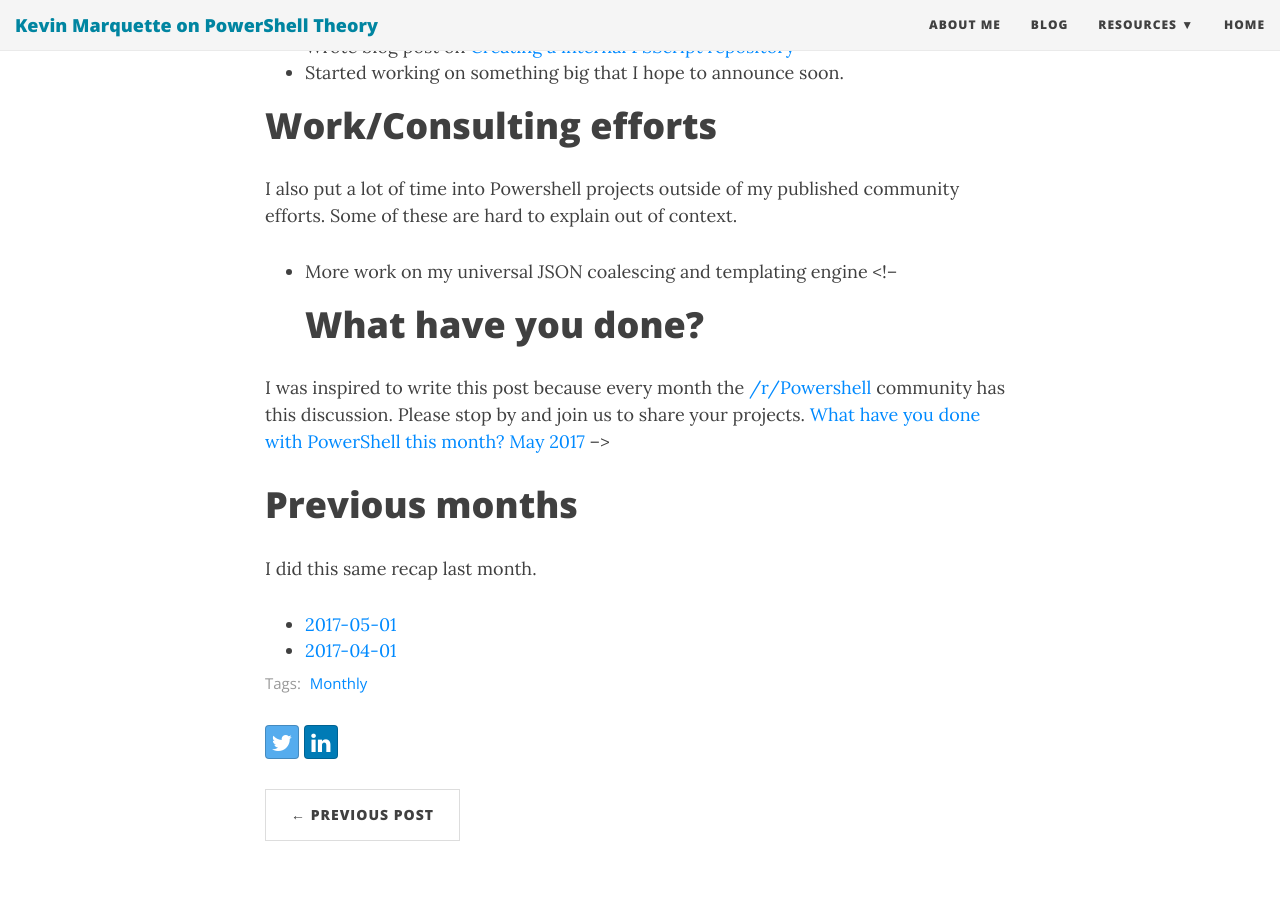
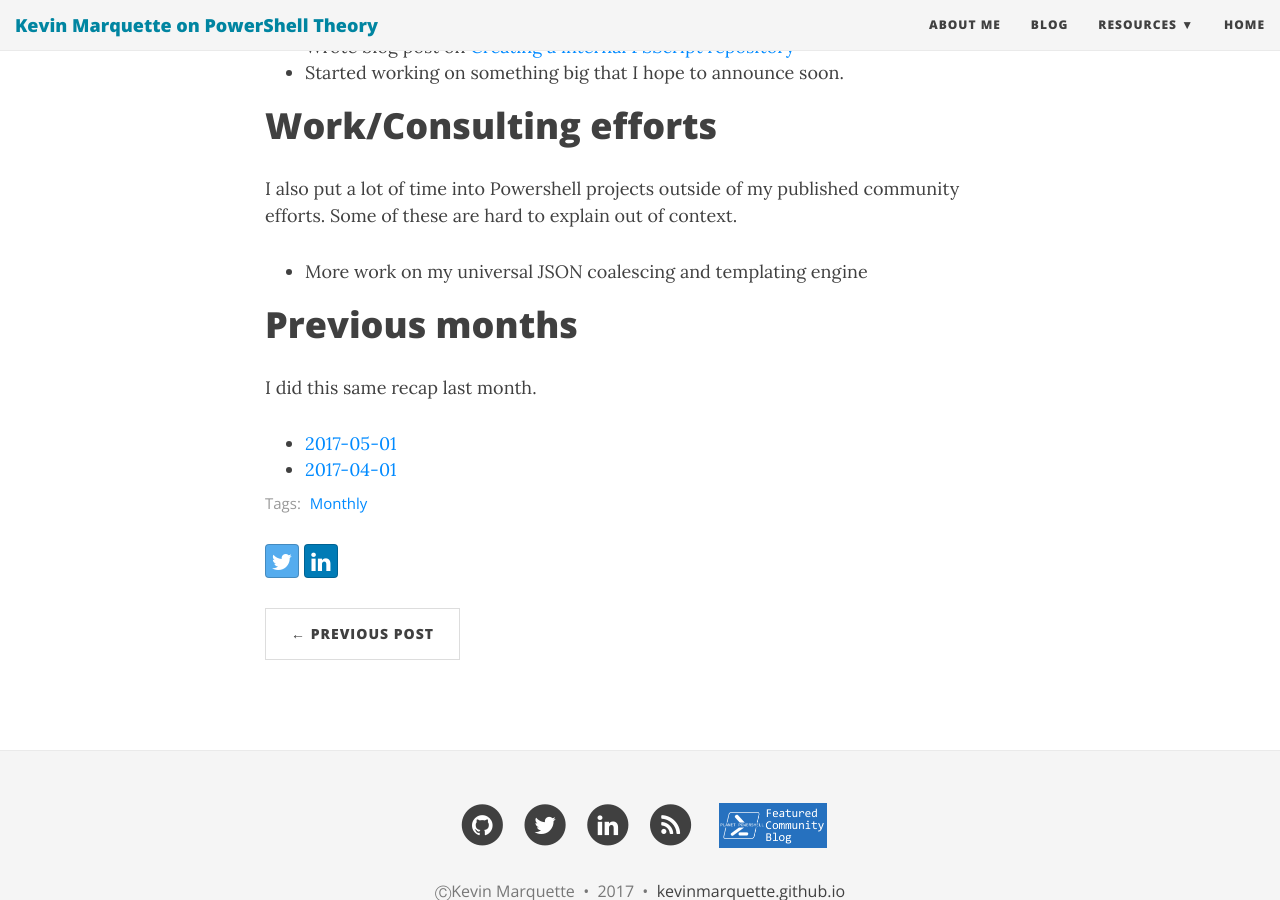
Before and after one commit to KevinMarquette/kevinmarquette.github.io, a Jekyll site: the page built from _posts/2017-06-02-Powershell-last-month.md, in a window 1280 px wide and 900 px high, scrolled down 889 px. Built offline with Jekyll 4.4.1, drawn with Linux system fonts in a browser that asks for light colours; nearby versions of some CDN libraries.

Commit message:
remove bad comment

```diff
--- a/_posts/2017-06-02-Powershell-last-month.md
+++ b/_posts/2017-06-02-Powershell-last-month.md
@@ -32,11 +32,7 @@ These are the projects and idea that I do on my own time for the community. Most
 I also put a lot of time into Powershell projects outside of my published community efforts. Some of these are hard to explain out of context.
 
 * More work on my universal JSON coalescing and templating engine
-<!--
-# What have you done?
 
-I was inspired to write this post because every month the [/r/Powershell](https://www.reddit.com/r/PowerShell) community has this discussion. Please stop by and join us to share your projects. [What have you done with PowerShell this month? May 2017](https://www.reddit.com/r/PowerShell/comments/68m02p/what_have_you_done_with_powershell_this_month/)
--->
 # Previous months
 
 I did this same recap last month.
```
Also changed, not shown: 1 other file.
